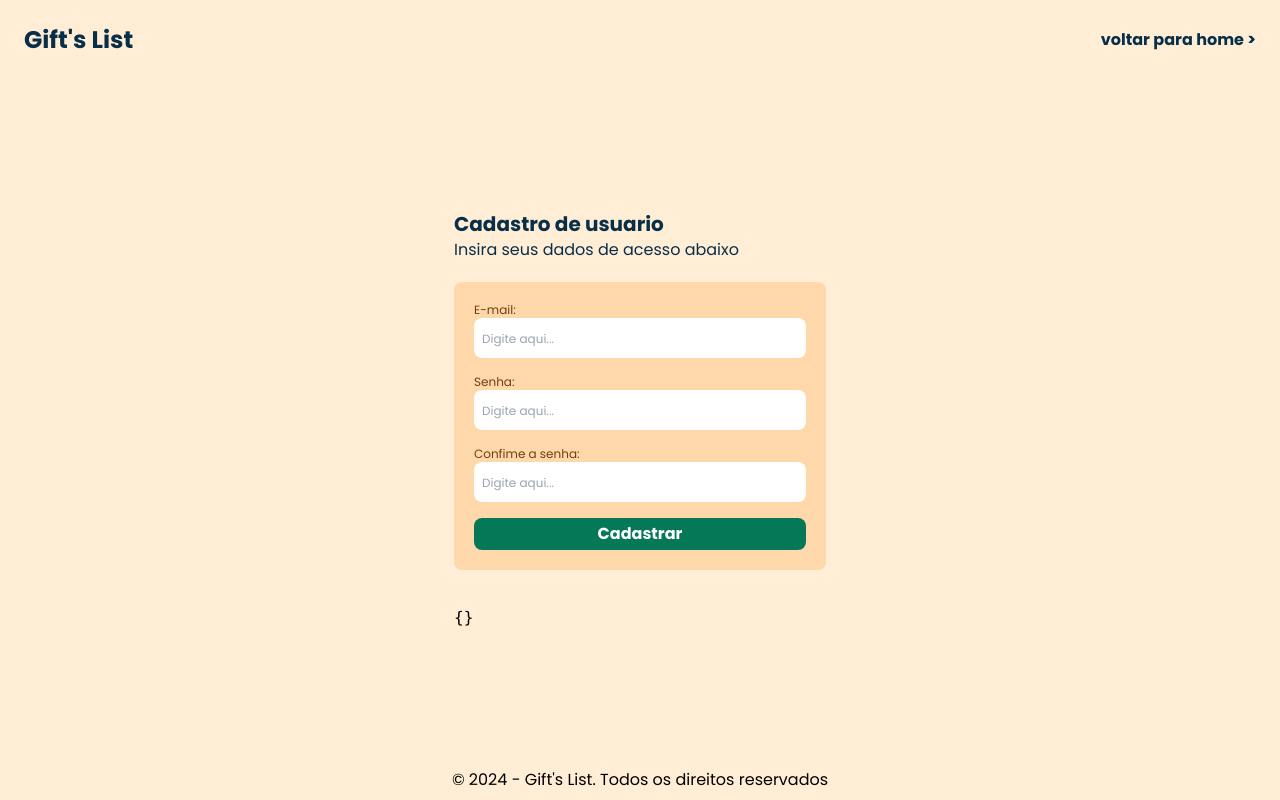
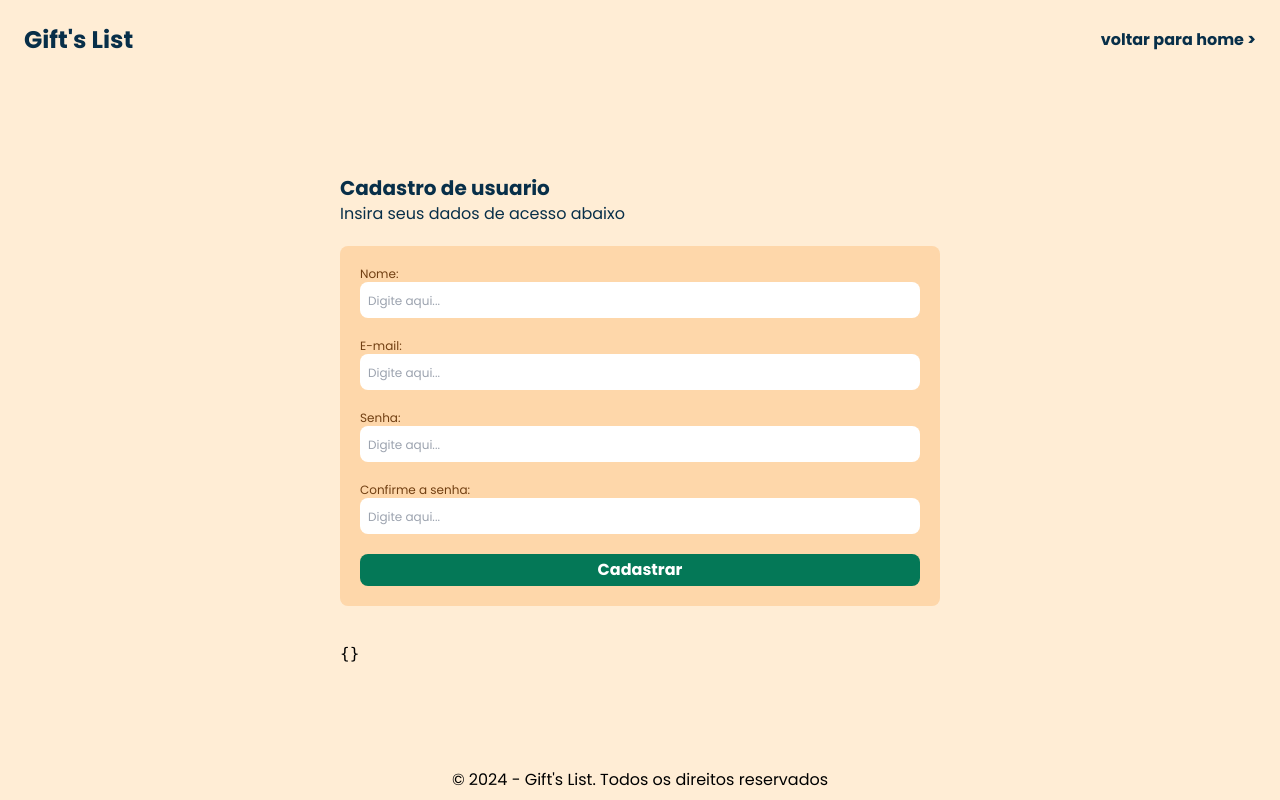
Before and after one commit to giftslist/gift-list-frontend, a Next.js app: page /register in a window 1280 px wide. Built offline with nearby package versions, Linux system fonts and the light colour scheme.

Commit message:
feat: register ok

```diff
--- a/src/app/register/page.tsx
+++ b/src/app/register/page.tsx
@@ -1,11 +1,11 @@
 "use client";
-
 import { Template } from "@components";
 import { useForm } from "react-hook-form";
 import { useRouter } from "next/navigation";
 import { api } from "@/api";
 
 interface Register {
+	name: string;
 	email: string;
 	password: string;
 	passwordCheck: string;
@@ -13,13 +13,31 @@ interface Register {
 
 export default function Page() {
 	const router = useRouter();
-	const { watch, register, handleSubmit, formState } = useForm<Register>({
+	const {
+		watch,
+		register,
+		handleSubmit,
+		formState: { errors },
+		getValues,
+	} = useForm<Register>({
 		mode: "all",
 	});
 
-	async function submitForm(credentials: Register) {
+	async function submitForm({ name, email, password }: Register) {
 		api
-			.post("", credentials)
+			.post(
+				"/users",
+				{
+					name,
+					email,
+					password,
+				},
+				{
+					headers: {
+						"Content-Type": "application/json",
+					},
+				}
+			)
 			.catch((error) => error.message)
 			.finally(() => {
 				router.push("/");
@@ -40,40 +58,99 @@ export default function Page() {
 
 				<form
 					onSubmit={handleSubmit(submitForm)}
-					className="flex flex-col justify-start bg-orange-200 p-5 rounded-lg"
+					className="flex flex-col justify-start bg-orange-200 p-5 rounded-lg w-[600px]"
 				>
+					<label htmlFor="name" className="text-yellow-900 text-xs">
+						Nome:
+					</label>
+					<input
+						className={`p-2 text-sm rounded-lg placeholder:text-xs ${
+							errors.name ? "mb-0 border-b-2 border-red-800" : "mb-5"
+						}`}
+						placeholder="Digite aqui..."
+						id="name"
+						type="text"
+						{...register("name", {
+							required: "Nome é obrigatório",
+						})}
+					/>
+					{errors.name && (
+						<span className="text-xs text-red-950 mb-4">
+							{errors.name.message}
+						</span>
+					)}
+
 					<label htmlFor="email" className="text-yellow-900 text-xs">
 						E-mail:
 					</label>
 					<input
-						className="p-2 rounded-lg mb-4 placeholder:text-xs"
+						className={`p-2 text-sm rounded-lg placeholder:text-xs ${
+							errors.email ? "mb-0 border-b-2 border-red-800" : "mb-5"
+						}`}
 						placeholder="Digite aqui..."
 						id="email"
 						type="email"
-						{...register("email")}
+						{...register("email", {
+							required: "E-mail é obrigatório",
+							pattern: {
+								value: /^[a-zA-Z0-9._%+-]+@[a-zA-Z0-9.-]+\.[a-zA-Z]{2,}$/,
+								message: "E-mail inválido",
+							},
+						})}
 					/>
+					{errors.email && (
+						<span className="text-xs text-red-950 mb-4">
+							{errors.email.message}
+						</span>
+					)}
 
 					<label htmlFor="password" className="text-yellow-900 text-xs">
 						Senha:
 					</label>
 					<input
-						className="p-2 rounded-lg mb-4 placeholder:text-xs"
+						className={`p-2 text-sm rounded-lg placeholder:text-xs ${
+							errors.password ? "mb-0 border-b-2 border-red-800" : "mb-5"
+						}`}
 						placeholder="Digite aqui..."
 						id="password"
 						type="password"
-						{...register("password")}
+						{...register("password", {
+							required: "Senha é obrigatória",
+							minLength: {
+								value: 8,
+								message: "Senha deve ter pelo menos 8 caracteres",
+							},
+						})}
 					/>
+					{errors.password && (
+						<span className="text-xs text-red-950 mb-4">
+							{errors.password.message}
+						</span>
+					)}
 
 					<label htmlFor="passwordCheck" className="text-yellow-900 text-xs">
-						Confime a senha:
+						Confirme a senha:
 					</label>
 					<input
-						className="p-2 rounded-lg mb-4 placeholder:text-xs"
+						className={`p-2 text-sm rounded-lg placeholder:text-xs ${
+							errors.passwordCheck ? "mb-0 border-b-2 border-red-800" : "mb-5"
+						}`}
 						placeholder="Digite aqui..."
 						id="passwordCheck"
 						type="password"
-						{...register("passwordCheck")}
+						{...register("passwordCheck", {
+							required: "Por favor, confirme sua senha",
+							validate: (value) =>
+								value === "" ||
+								value === getValues("password") ||
+								"As senhas não coincidem",
+						})}
 					/>
+					{errors.passwordCheck && (
+						<span className="text-xs text-red-950 mb-4">
+							{errors.passwordCheck.message}
+						</span>
+					)}
 
 					<button
 						type="submit"
```
Also changed, not shown: 2 other files (tests, documents, lock files or other folders).
